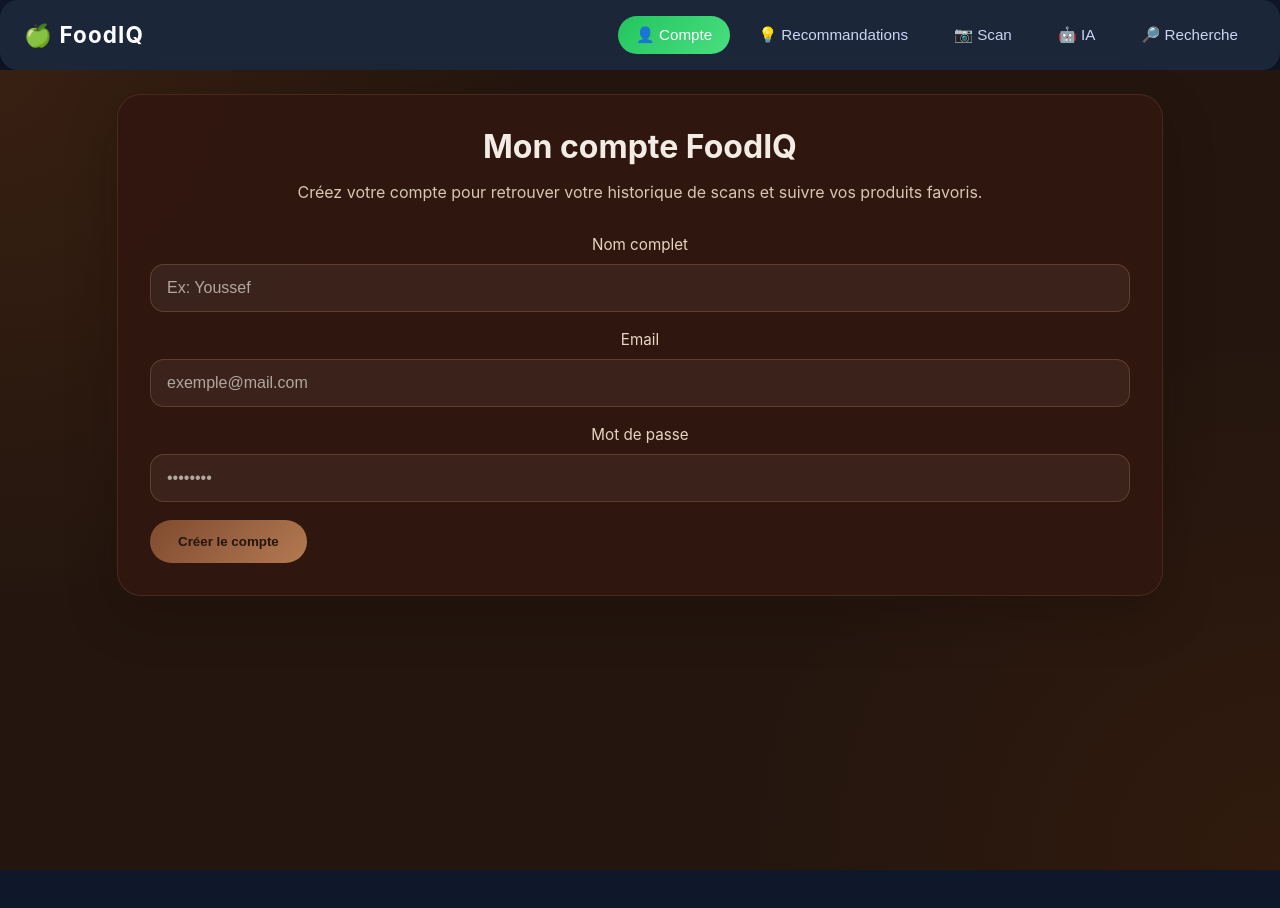
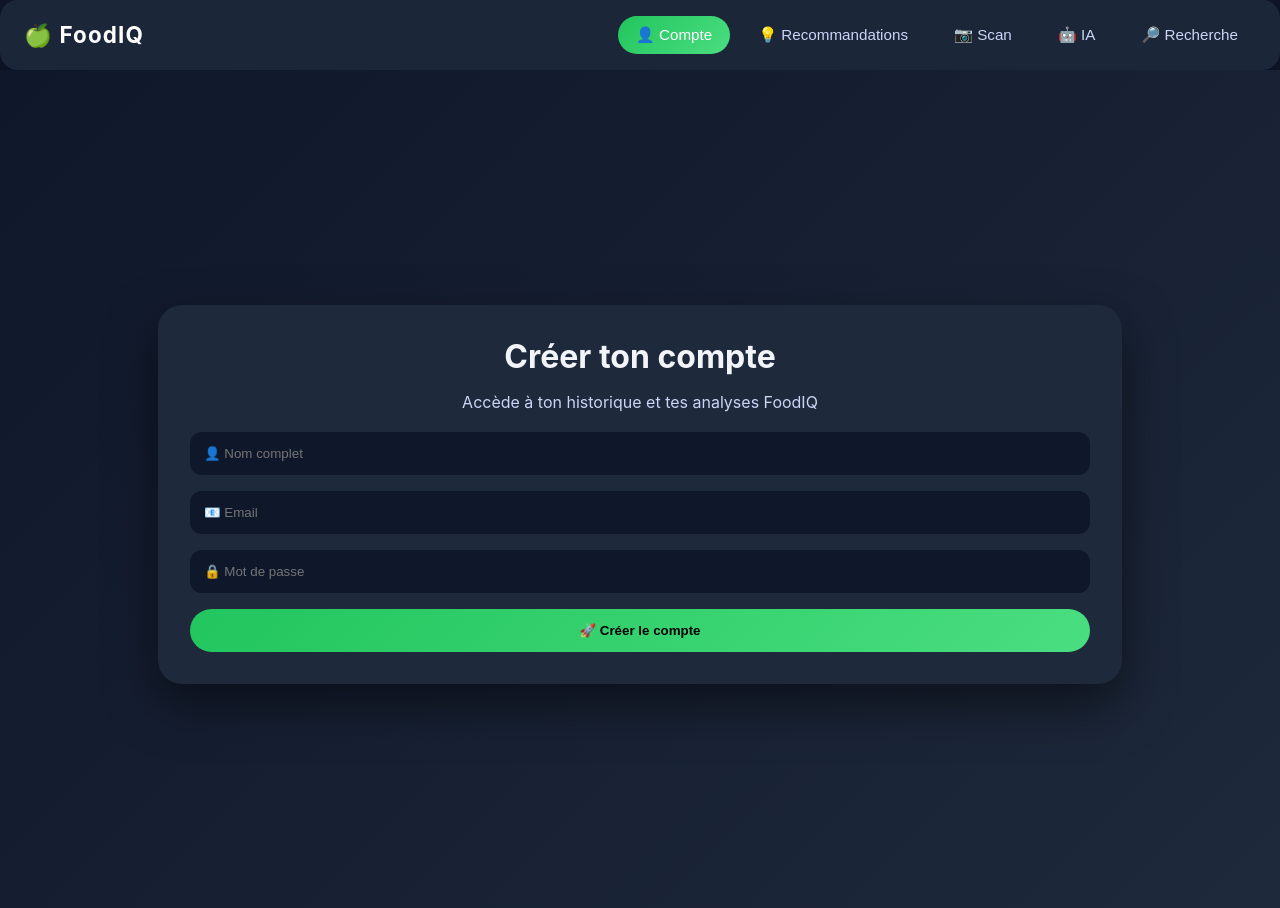
Before and after one commit to Rayan-bdo/FoodIQ, a React (Create React App) app in the folder frontend/: page / in a window 1280 px wide. Both pictures are taken after a click on the button "👤 Compte". Shown: the top 908 px of the page. Before the commit the page ends 870 px from the top, so only its background shows below. Built offline with nearby package versions, Linux system fonts and the light colour scheme.

Commit message:
rework compte

```diff
--- a/frontend/src/components/compte/compte.css
+++ b/frontend/src/components/compte/compte.css
@@ -1,192 +1,140 @@
 .compte-shell {
   min-height: 100vh;
-  background: radial-gradient(circle at top left, rgba(120, 61, 30, 0.24), transparent 35%),
-    radial-gradient(circle at bottom right, rgba(89, 39, 14, 0.24), transparent 35%),
-    #24160e;
-  color: #f3ece5;
-  padding: 24px;
+  background: linear-gradient(135deg, #0f172a, #1e293b);
   display: flex;
   justify-content: center;
-  align-items: flex-start;
-  box-sizing: border-box;
+  align-items: center;
+  padding: 24px;
 }
 
 .compte-card {
-  width: min(100%, 980px);
-  background: rgba(48, 23, 15, 0.94);
-  border: 1px solid rgba(170, 110, 75, 0.22);
+  width: 100%;
+  max-width: 900px;
+  background: #1e293b;
+  padding: 32px;
   border-radius: 24px;
-  padding: 32px;
-  box-shadow: 0 20px 50px rgba(20, 12, 8, 0.28);
+  box-shadow: 0 20px 50px rgba(0,0,0,0.5);
+  animation: fadeIn 0.4s ease;
 }
 
+/* TITRE */
 .compte-heading h1 {
   margin: 0;
   font-size: 2rem;
-  color: #f3ece5;
 }
 
 .compte-heading p {
-  margin: 12px 0 0;
-  color: #d8c6b4;
-  line-height: 1.8;
+  color: #cbd5f5;
 }
 
+/* FORM */
 .compte-form {
-  display: grid;
-  gap: 18px;
-  margin-top: 28px;
+  display: flex;
+  flex-direction: column;
+  gap: 16px;
+  margin-top: 20px;
 }
 
-.compte-field {
-  display: flex;
-  flex-direction: column;
-  gap: 10px;
-  color: #e7d5c4;
+.compte-form input {
+  padding: 14px;
+  border-radius: 12px;
+  border: none;
+  background: #0f172a;
+  color: white;
 }
 
-.compte-field span {
-  font-size: 0.95rem;
+.compte-form input:focus {
+  outline: 2px solid #22c55e;
 }
 
-.compte-field input {
-  background: rgba(255, 255, 255, 0.06);
-  border: 1px solid rgba(170, 110, 75, 0.35);
-  color: #f3ece5;
-  font-size: 1rem;
-  padding: 14px 16px;
-  border-radius: 14px;
-  outline: none;
-}
-
-.compte-field input::placeholder {
-  color: rgba(243, 236, 229, 0.65);
-}
-
-.compte-field input:focus {
-  border-color: rgba(190, 128, 87, 0.9);
-  box-shadow: 0 0 0 4px rgba(190, 128, 87, 0.12);
-}
-
+/* BUTTON */
 .compte-button {
-  width: fit-content;
-  background: linear-gradient(135deg, #7f4a2f 0%, #b37a52 100%);
-  color: #24160e;
+  background: linear-gradient(135deg, #22c55e, #4ade80);
   border: none;
+  padding: 14px;
   border-radius: 999px;
-  padding: 14px 28px;
-  font-weight: 700;
+  font-weight: bold;
   cursor: pointer;
-  transition: transform 0.2s ease, box-shadow 0.2s ease;
+  transition: 0.3s;
 }
 
 .compte-button:hover {
-  transform: translateY(-1px);
-  box-shadow: 0 16px 30px rgba(124, 72, 46, 0.22);
+  transform: scale(1.05);
 }
 
-.compte-button.logout {
-  margin-top: 24px;
-  background: #6b2f1d;
-  color: #f3ece5;
+.logout {
+  background: #ef4444;
+  color: white;
 }
 
-.compte-button.logout:hover {
-  background: #843d28;
+/* PROFILE HEADER */
+.profile-header {
+  display: flex;
+  justify-content: space-between;
+  align-items: center;
 }
 
-.compte-info {
-  margin-top: 28px;
+/* STATS */
+.stats {
+  display: flex;
+  gap: 16px;
+  margin-top: 20px;
 }
 
-.compte-summary {
-  display: flex;
-  align-items: center;
-  justify-content: space-between;
-  gap: 16px;
+.stat-card {
+  flex: 1;
+  background: #0f172a;
+  padding: 20px;
+  border-radius: 16px;
+  text-align: center;
 }
 
-.compte-summary h2 {
-  margin: 0;
-  color: #f3ece5;
+.stat-card.green {
+  border: 2px solid #22c55e;
 }
 
-.compte-summary p {
-  margin: 10px 0 0;
-  color: #d8c6b4;
-  line-height: 1.7;
+.stat-card.red {
+  border: 2px solid #ef4444;
 }
 
-.compte-badge {
-  display: inline-flex;
-  align-items: center;
-  justify-content: center;
-  padding: 10px 16px;
-  border-radius: 999px;
-  background: #b37a52;
-  color: #24160e;
-  font-weight: 700;
-}
-
+/* HISTORY */
 .history-wrapper {
   margin-top: 30px;
 }
 
-.history-wrapper h3 {
-  margin: 0 0 18px;
-  color: #f3ece5;
-}
-
 .history-list {
   list-style: none;
-  margin: 0;
   padding: 0;
-  display: grid;
-  gap: 14px;
+  display: flex;
+  flex-direction: column;
+  gap: 12px;
 }
 
 .history-item {
   display: flex;
   justify-content: space-between;
-  gap: 20px;
-  padding: 18px 22px;
-  border-radius: 18px;
-  background: rgba(255, 255, 255, 0.06);
-  border: 1px solid rgba(170, 110, 75, 0.18);
+  background: #0f172a;
+  padding: 16px;
+  border-radius: 12px;
 }
 
 .history-item strong {
-  color: #f8f0e8;
+  color: white;
 }
 
 .history-item p {
-  margin: 6px 0 0;
-  color: #d8c6b4;
-  font-size: 0.95rem;
+  color: #cbd5f5;
+  font-size: 0.9rem;
 }
 
-.history-item span {
-  color: #e7d5c4;
-  font-weight: 700;
-  white-space: nowrap;
-}
-
-@media (max-width: 720px) {
-  .compte-shell {
-    padding: 18px;
+/* ANIMATION */
+@keyframes fadeIn {
+  from {
+    opacity: 0;
+    transform: translateY(20px);
   }
-
-  .compte-card {
-    padding: 24px;
-  }
-
-  .compte-summary {
-    flex-direction: column;
-    align-items: flex-start;
-  }
-
-  .history-item {
-    flex-direction: column;
-    align-items: flex-start;
+  to {
+    opacity: 1;
+    transform: translateY(0);
   }
 }
--- a/frontend/src/components/compte/compte.jsx
+++ b/frontend/src/components/compte/compte.jsx
@@ -16,9 +16,8 @@ function Compte() {
 
   const handleSubmit = (event) => {
     event.preventDefault();
-    if (!name.trim() || !email.trim() || !password.trim()) {
-      return;
-    }
+    if (!name.trim() || !email.trim() || !password.trim()) return;
+
     setAccountCreated(true);
     setHistory(initialHistory);
   };
@@ -34,63 +33,78 @@ function Compte() {
   return (
     <div className="compte-shell">
       <div className="compte-card">
-        <div className="compte-heading">
-          <h1>Mon compte FoodIQ</h1>
-          <p>Créez votre compte pour retrouver votre historique de scans et suivre vos produits favoris.</p>
-        </div>
 
         {!accountCreated ? (
-          <form className="compte-form" onSubmit={handleSubmit}>
-            <label className="compte-field">
-              <span>Nom complet</span>
+          <>
+            <div className="compte-heading">
+              <h1>Créer ton compte</h1>
+              <p>Accède à ton historique et tes analyses FoodIQ</p>
+            </div>
+
+            <form className="compte-form" onSubmit={handleSubmit}>
               <input
                 type="text"
+                placeholder="👤 Nom complet"
                 value={name}
                 onChange={(e) => setName(e.target.value)}
-                placeholder="Ex: Youssef"
               />
-            </label>
 
-            <label className="compte-field">
-              <span>Email</span>
               <input
                 type="email"
+                placeholder="📧 Email"
                 value={email}
                 onChange={(e) => setEmail(e.target.value)}
-                placeholder="exemple@mail.com"
               />
-            </label>
 
-            <label className="compte-field">
-              <span>Mot de passe</span>
               <input
                 type="password"
+                placeholder="🔒 Mot de passe"
                 value={password}
                 onChange={(e) => setPassword(e.target.value)}
-                placeholder="••••••••"
               />
-            </label>
 
-            <button className="compte-button" type="submit">
-              Créer le compte
-            </button>
-          </form>
+              <button className="compte-button" type="submit">
+                🚀 Créer le compte
+              </button>
+            </form>
+          </>
         ) : (
           <div className="compte-info">
-            <div className="compte-summary">
+
+            {/* HEADER PROFIL */}
+            <div className="profile-header">
               <div>
-                <h2>Bienvenue, {name}</h2>
-                <p>Votre compte est créé et votre historique de scans est prêt.</p>
+                <h2>👋 {name}</h2>
+                <p>Score santé moyen : <strong>78 🟡</strong></p>
               </div>
-              <span className="compte-badge">Actif</span>
+
+              <button className="compte-button logout" onClick={handleLogout}>
+                Déconnexion
+              </button>
             </div>
 
-            <button className="compte-button logout" type="button" onClick={handleLogout}>
-              Se déconnecter
-            </button>
+            {/* STATS */}
+            <div className="stats">
+              <div className="stat-card">
+                <h3>{history.length}</h3>
+                <p>Produits scannés</p>
+              </div>
 
+              <div className="stat-card green">
+                <h3>12</h3>
+                <p>Bons produits</p>
+              </div>
+
+              <div className="stat-card red">
+                <h3>6</h3>
+                <p>Mauvais</p>
+              </div>
+            </div>
+
+            {/* HISTORIQUE */}
             <div className="history-wrapper">
-              <h3>Historique des scans</h3>
+              <h3>📊 Historique</h3>
+
               <ul className="history-list">
                 {history.map((item) => (
                   <li key={item.id} className="history-item">
@@ -103,6 +117,7 @@ function Compte() {
                 ))}
               </ul>
             </div>
+
           </div>
         )}
       </div>
```
